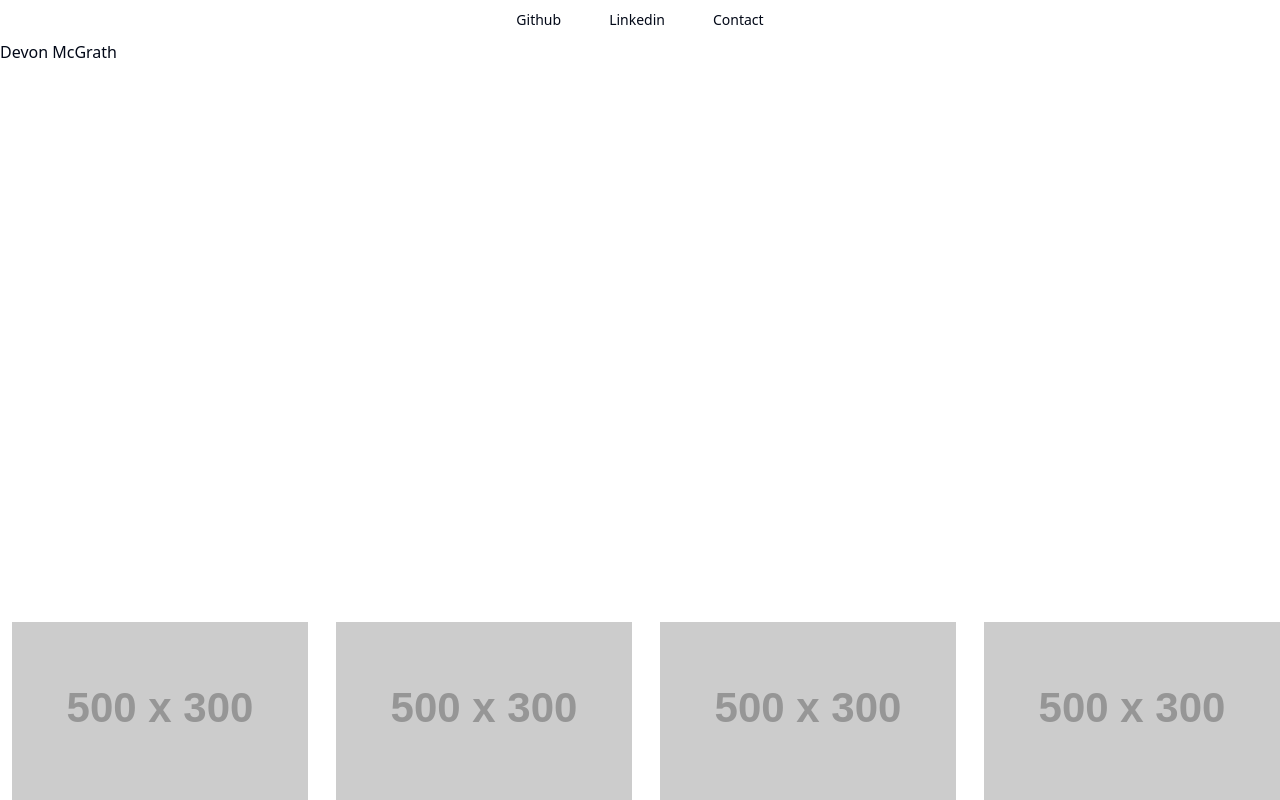
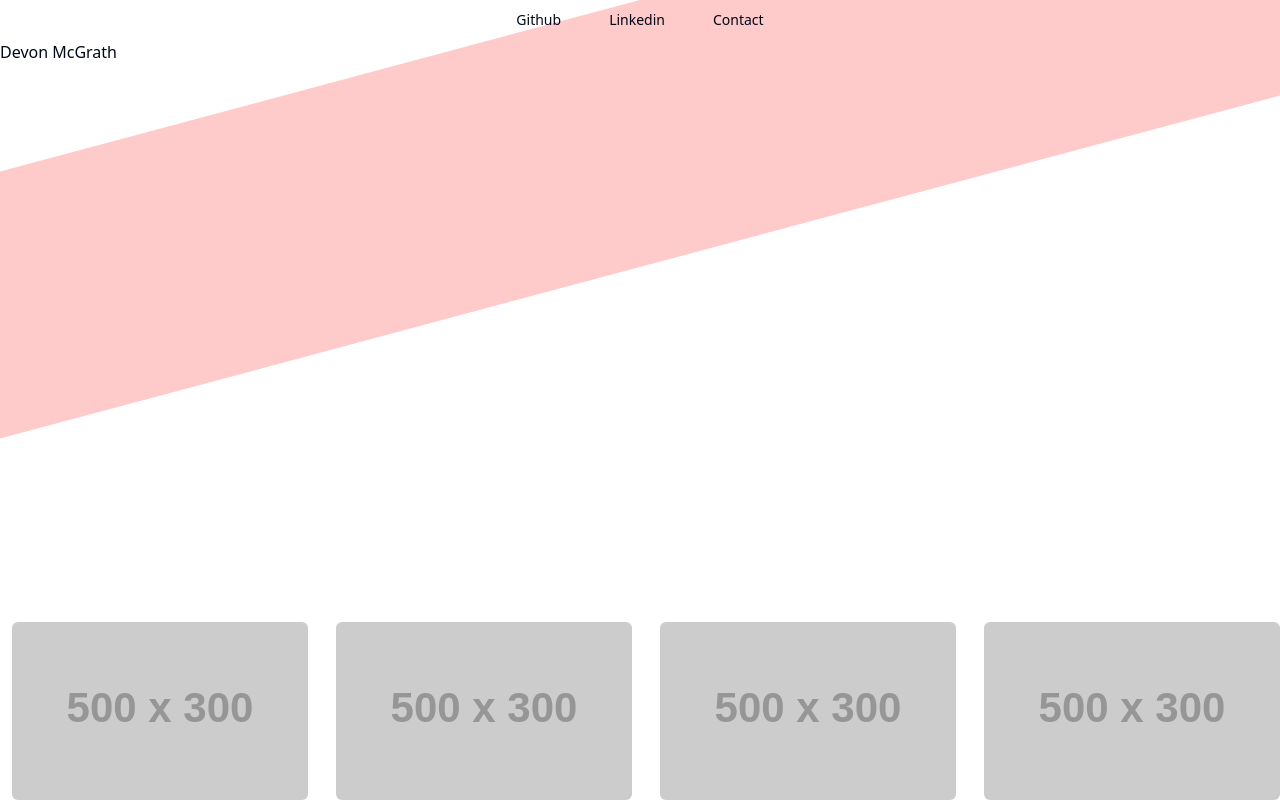
Before and after one commit to Devon-McGrath-github/devon-mcgrath, a React (Vite) app: page / in a window 1280 px wide. Built offline with nearby package versions, Linux system fonts and the light colour scheme.

Commit message:
Add hero banner component

```diff
--- a/src/App.tsx
+++ b/src/App.tsx
@@ -6,7 +6,9 @@ function App() {
 	return (
 		<>
 			<main className="flex flex-col h-full">
-				<div className="flex flex-row gap-4 row-start-2 col-start-2 items-end justify-center">
+				<div className="-skew-y-[15deg] bg-red-200 h-1/3 w-full -z-10 absolute overflow-hidden"></div>
+
+				<nav className="flex flex-row gap-4 row-start-2 col-start-2 items-end justify-center">
 					<Button variant={'ghost'}>
 						<a href="https://github.com/Devon-McGrath-github" target="_blank">
 							Github
@@ -20,7 +22,7 @@ function App() {
 					<Button variant={'ghost'}>
 						<a href="">Contact</a>
 					</Button>
-				</div>
+				</nav>
 				<div className="flex flex-col flex-[1_0_auto]">
 					<h1>Devon McGrath</h1>
 				</div>
--- a/src/components/Projects.tsx
+++ b/src/components/Projects.tsx
@@ -1,9 +1,7 @@
-import { Card, CardContent } from '@/components/ui/card'
 import { Carousel, CarouselContent, CarouselItem } from '@/components/ui/carousel'
 import { type CarouselApi } from '@/components/ui/carousel'
 import Autoplay from 'embla-carousel-autoplay'
 import React from 'react'
-import { Button } from './ui/button'
 
 const height = 300
 const width = 500
@@ -81,7 +79,13 @@ export function PortfolioCarousel() {
 						key={`project-${project.id}-${index}`}
 						className="flex w-full justify-center items-center basis-1/2 md:basis-1/3 lg:basis-1/4 pl-7 "
 					>
-						<img src={project.image} width={width} height={height} alt={project.alt} />
+						<img
+							src={project.image}
+							width={width}
+							height={height}
+							alt={project.alt}
+							className="rounded-md"
+						/>
 					</CarouselItem>
 				))}
 			</CarouselContent>
```
